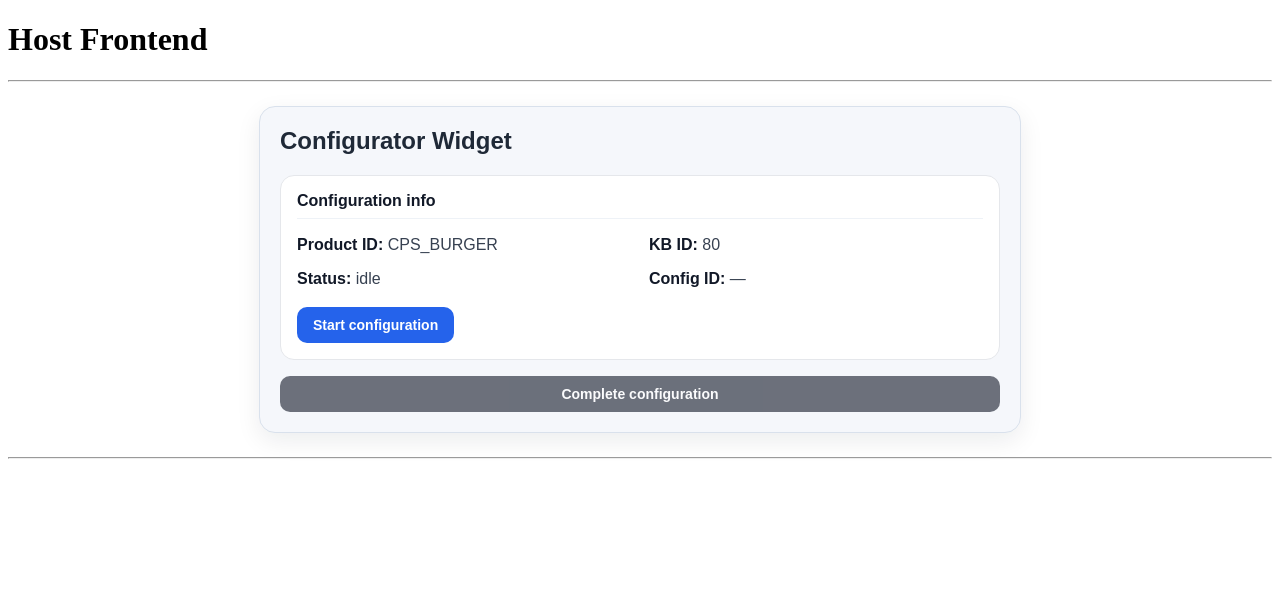
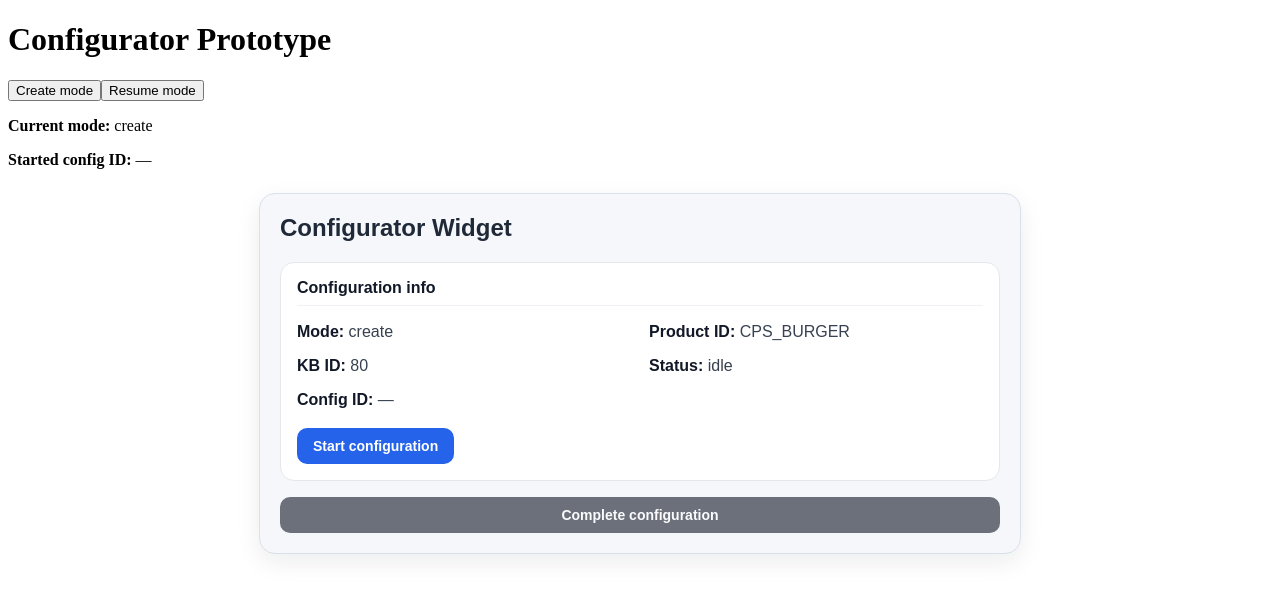
Before and after one commit to mwalexandra/configurator-prototype, an Angular app in the folder widget-angular/: page / in a window 1280 px wide. Shown: the top 596 px of the page. Built offline with nearby package versions, Linux system fonts and the light colour scheme.

Commit message:
resume mode added

```diff
--- a/widget-angular/src/app/app.html
+++ b/widget-angular/src/app/app.html
@@ -1,27 +1,34 @@
-<h1>Host Frontend</h1>
+<div class="app-shell">
+  <h1>Configurator Prototype</h1>
 
-<div *ngIf="startedConfigId() as configId">
-  <p>Started configuration: {{ configId }}</p>
-</div>
-<div *ngIf="lastError() as error">
-  <p>{{ error }}</p>
+  <div class="host-controls">
+    <button type="button" (click)="switchToCreateMode()">Create mode</button>
+    <button type="button" (click)="switchToResumeMode()">Resume mode</button>
   </div>
 
-<div *ngIf="completedSnapshot() as snapshot">
-  <p>Completed configuration: {{ snapshot.configurationId }}</p>
-  <p>Product: {{ snapshot.productId }}</p>
-  <p>Saved at: {{ snapshot.savedAt }}</p>
+  <div class="host-summary">
+    <p><strong>Current mode:</strong> {{ widgetConfig.mode }}</p>
+    <p><strong>Started config ID:</strong> {{ startedConfigId() || '—' }}</p>
   </div>
 
-<hr />
-
   <app-configurator-widget
-  [productId]="'CPS_BURGER'"
-  [kbId]="'80'"
-  [locale]="'de'"
+    [config]="widgetConfig"
     (configurationStarted)="onConfigurationStarted($event)"
     (configurationCompleted)="onConfigurationCompleted($event)"
     (errorOccurred)="onError($event)">
   </app-configurator-widget>
 
-<hr />
+  <div class="host-events" *ngIf="completedSnapshot() as snapshot">
+    <h3>Completed Snapshot</h3>
+    <p><strong>Configuration ID:</strong> {{ snapshot.configurationId }}</p>
+    <p><strong>Product ID:</strong> {{ snapshot.productId }}</p>
+    <p><strong>KB ID:</strong> {{ snapshot.kbId }}</p>
+    <p><strong>Saved At:</strong> {{ snapshot.savedAt }}</p>
+    <p><strong>Complete:</strong> {{ snapshot.complete }}</p>
+    <p><strong>Consistent:</strong> {{ snapshot.consistent }}</p>
+  </div>
+
+  <div class="host-error" *ngIf="lastError() as error">
+    <p><strong>Error:</strong> {{ error }}</p>
+  </div>
+</div>
--- a/widget-angular/src/app/app.ts
+++ b/widget-angular/src/app/app.ts
@@ -1,9 +1,10 @@
 import { Component, signal } from '@angular/core';
 import { CommonModule } from '@angular/common';
+import { ConfiguratorWidgetComponent } from './configurator-widget/configurator-widget.component';
 import {
-  ConfiguratorWidgetComponent
- } from './configurator-widget/configurator-widget.component';
-import { ConfigurationSnapshot } from './models/configuration.models';
+  ConfigurationSnapshot,
+  WidgetInputConfig
+} from './models/configuration.models';
 
 @Component({
   selector: 'app-root',
@@ -17,6 +18,14 @@ export class App {
   completedSnapshot = signal<ConfigurationSnapshot | null>(null);
   lastError = signal<string | null>(null);
 
+  widgetConfig: WidgetInputConfig = {
+    apiBaseUrl: 'https://shiny-space-acorn-rwgjqrx9x9ph5774-8080.app.github.dev',
+    mode: 'create',
+    productId: 'CPS_BURGER',
+    kbId: '80',
+    locale: 'de'
+  };
+
   onConfigurationStarted(configId: string): void {
     this.startedConfigId.set(configId);
   }
@@ -28,4 +37,32 @@ export class App {
   onError(event: { errorCode: string; message: string }): void {
     this.lastError.set(`${event.errorCode}: ${event.message}`);
   }
+
+  switchToCreateMode(): void {
+    this.widgetConfig = {
+      apiBaseUrl: this.widgetConfig.apiBaseUrl,
+      mode: 'create',
+      productId: 'CPS_BURGER',
+      kbId: '80',
+      locale: 'de'
+    };
+    this.startedConfigId.set(null);
+    this.completedSnapshot.set(null);
+    this.lastError.set(null);
+  }
+
+  switchToResumeMode(): void {
+    if (!this.startedConfigId()) {
+      this.lastError.set('No configurationId available yet for resume mode');
+      return;
+    }
+
+    this.widgetConfig = {
+      apiBaseUrl: this.widgetConfig.apiBaseUrl,
+      mode: 'resume',
+      configurationId: this.startedConfigId()!
+    };
+    this.completedSnapshot.set(null);
+    this.lastError.set(null);
+  }
 }
--- a/widget-angular/src/app/configurator-widget/configurator-widget.component.html
+++ b/widget-angular/src/app/configurator-widget/configurator-widget.component.html
@@ -5,13 +5,15 @@
     <h3 class="card__title">Configuration info</h3>
 
     <div class="info-grid">
-      <p><span>Product ID:</span> {{ productId }}</p>
-      <p><span>KB ID:</span> {{ kbId }}</p>
+      <p><span>Mode:</span> {{ config.mode }}</p>
+      <p><span>Product ID:</span> {{ config.productId || '—' }}</p>
+      <p><span>KB ID:</span> {{ config.kbId || '—' }}</p>
       <p><span>Status:</span> {{ status() }}</p>
       <p><span>Config ID:</span> {{ configId() || '—' }}</p>
     </div>
 
     <button
+      *ngIf="config.mode === 'create'"
       class="btn btn--primary"
       (click)="startConfiguration()"
       [disabled]="status() === 'loading' || status() === 'updating'">
--- a/widget-angular/src/app/configurator-widget/configurator-widget.component.ts
+++ b/widget-angular/src/app/configurator-widget/configurator-widget.component.ts
@@ -1,4 +1,4 @@
-import { Component, Input, output, signal, computed } from '@angular/core';
+import { Component, Input, OnInit, output, signal, computed } from '@angular/core';
 import { CommonModule } from '@angular/common';
 import { FormsModule } from '@angular/forms';
 import { ConfigurationApiService } from '../services/configuration-api.service';
@@ -8,6 +8,7 @@ import {
   ConfigurationSnapshot,
   CreateConfigurationRequest,
   UpdateCharacteristicRequest,
+  WidgetInputConfig,
   WidgetState
 } from '../models/configuration.models';
 
@@ -18,10 +19,8 @@ import {
   templateUrl: './configurator-widget.component.html',
   styleUrl: './configurator-widget.component.scss'
 })
-export class ConfiguratorWidgetComponent {
-  @Input() productId!: string;
-  @Input() kbId!: string;
-  @Input() locale: string = 'de';
+export class ConfiguratorWidgetComponent implements OnInit {
+  @Input({ required: true }) config!: WidgetInputConfig;
 
   configurationStarted = output<string>();
   configurationCompleted = output<ConfigurationSnapshot>();
@@ -38,11 +37,29 @@ export class ConfiguratorWidgetComponent {
 
   constructor(private configurationApi: ConfigurationApiService) {}
 
+  ngOnInit(): void {
+    this.configurationApi.setApiBaseUrl(this.config.apiBaseUrl);
+
+    if (this.config.mode === 'resume' && this.config.configurationId) {
+      this.loadConfiguration(this.config.configurationId);
+    }
+  }
+
   startConfiguration(): void {
+    if (this.config.mode !== 'create') {
+      return;
+    }
+
+    if (!this.config.productId || !this.config.kbId) {
+      this.status.set('error');
+      this.errorMessage.set('Missing productId or kbId for create mode');
+      return;
+    }
+
     const payload: CreateConfigurationRequest = {
-      productId: this.productId,
-      kbId: this.kbId,
-      locale: this.locale
+      productId: this.config.productId,
+      kbId: this.config.kbId,
+      locale: this.config.locale
     };
 
     this.status.set('loading');
@@ -61,6 +78,27 @@ export class ConfiguratorWidgetComponent {
         this.errorOccurred.emit({
           errorCode: 'CONFIG_START_FAILED',
           message: 'Failed to start configuration'
+        });
+      }
+    });
+  }
+
+  loadConfiguration(configurationId: string): void {
+    this.status.set('loading');
+    this.errorMessage.set(null);
+
+    this.configurationApi.getConfiguration(configurationId).subscribe({
+      next: (response) => {
+        this.configuration.set(response);
+        this.configId.set(response.configurationId);
+        this.status.set('loaded');
+      },
+      error: () => {
+        this.status.set('error');
+        this.errorMessage.set('Failed to load configuration');
+        this.errorOccurred.emit({
+          errorCode: 'CONFIG_LOAD_FAILED',
+          message: 'Failed to load configuration'
         });
       }
     });
--- a/widget-angular/src/app/services/configuration-api.service.ts
+++ b/widget-angular/src/app/services/configuration-api.service.ts
@@ -12,7 +12,11 @@ import {
 })
 export class ConfigurationApiService {
   private http = inject(HttpClient);
-  private apiBaseUrl = 'https://shiny-space-acorn-rwgjqrx9x9ph5774-8080.app.github.dev';
+  private apiBaseUrl = '';
+
+  setApiBaseUrl(apiBaseUrl: string): void {
+    this.apiBaseUrl = apiBaseUrl.replace(/\/$/, '');
+  }
 
   createConfiguration(
     payload: CreateConfigurationRequest
```
Lines whose indentation alone changed are shown as unchanged.
